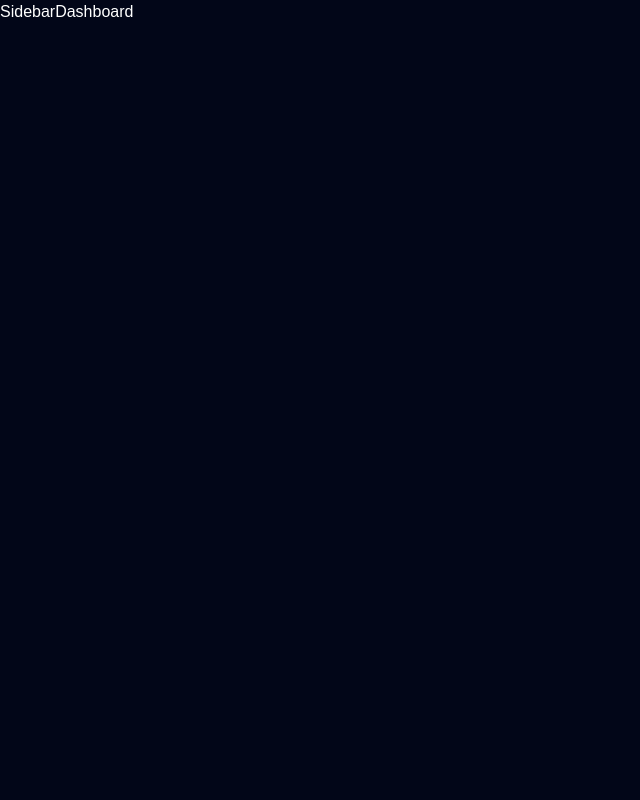
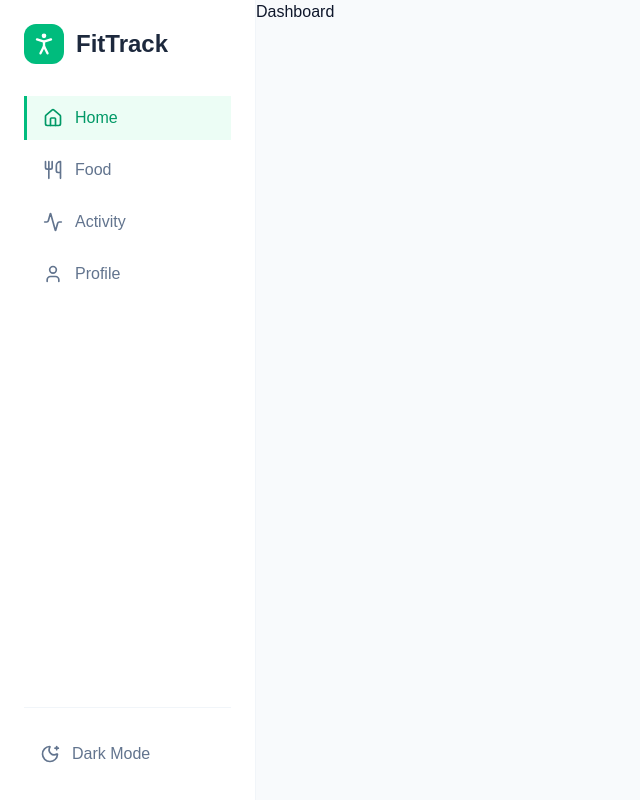
Before and after one commit to Rehana001/Fitness-Tracker, a React (Vite) app in the folder client/: page / in a window 1280 px wide. Both pictures are taken after typing "name@example.com", "Sample123" into the empty fields and a click on the button "Login". Shown: the whole page, without its empty margins (0-640 px from the left). Built offline with nearby package versions, Linux system fonts and the light colour scheme; a web font is replaced by a local one.

Commit message:
Sidebar code completed with dark and light theme inclusive

```diff
--- a/client/src/components/Loading.tsx
+++ b/client/src/components/Loading.tsx
@@ -2,7 +2,7 @@
 
 const Loading = () => {
   return (
-    <div className ="flex h-screen items-center justify-center bg-gray-50 dark:bg-gray">
+    <div className ="flex h-screen items-center justify-center bg-gray-50 dark:bg-slate-950">
         <Loader2Icon className = "h-8 w-8 animate-spin text-green-500"/>
     </div>
   )
--- a/client/src/components/Sidebar.tsx
+++ b/client/src/components/Sidebar.tsx
@@ -1,8 +1,50 @@
+import { ActivityIcon, HomeIcon, MoonStarIcon, PersonStandingIcon, SunIcon, UserIcon, UtensilsIcon } from "lucide-react"
+import { useTheme } from "../context/ThemeContext"
+import { NavLink } from "react-router-dom"
 
 
 const Sidebar = () => {
+
+  const navItems = [
+    {path:'/', label: 'Home', Icon: HomeIcon},
+    {path:'/food', label: 'Food', Icon: UtensilsIcon},
+    {path:'/activity', label: 'Activity', Icon: ActivityIcon},
+    {path:'/profile', label: 'Profile', Icon: UserIcon},
+
+  ]
+
+  const {theme, toggleTheme} = useTheme()
+
   return (
-    <div>Sidebar</div>
+    <nav className= "hidden lg:flex flex-col w-64 bg-white dark:bg-slate-900 border-r border-slate-100 dark:border-slate-800 p-6 transition-colors duration-200">
+      <div className= "flex items-center gap-3 mb-8">
+        <div className="size-10 rounded-xl bg-emerald-500 flex items-center justify-center">
+          <PersonStandingIcon className= "size-7 text-white"/></div>
+        <h1 className= "text-2xl font-bold text-slate-800 dark:text-white">FitTrack</h1>
+      </div>
+
+      <div className= "flex flex-col gap-2">
+        {navItems.map((item)=>(
+          <NavLink key={item.path} to={item.path}
+          className={({isActive}) => `flex items-center gap-3 px-4 py-2.5 border-l-3 transition-all duration-200
+           ${isActive ? 'bg-emerald-50 dark:bg-emerald-900/30 text-emerald-600 dark:text-emerald-400 border-emerald-500 font-medium' :
+            'text-slate-500 dark:text-slate-400 hover:bg-slate-50 dark:hover:bg-slate-800 hover:text-slate-700 dark:hover:text-slate-200 border-transparent'
+           }`}>
+            <item.Icon className='size-5'/>
+            <span className="text-base">{item.label}</span>
+          </NavLink>
+        ))}
+      </div>
+
+      <div className="mt-auto pt-6 border-t border-slate-100 dark:border-slate-800">
+        <button
+        onClick={toggleTheme}
+         className= "flex items-center gap-3 px-4 py-2.5 w-full text-slate-500 dark:text-slate-400 hover:bg-slate-50 dark:hover:bg-slate-800 hover:text-slate-700 dark:hover:text-slate-200 rounded-lg transition-colors duration-200 cursor-pointer">
+          {theme === 'light' ? <MoonStarIcon className='size-5'/> : <SunIcon className='size-5'/>}
+          <span className="text-base">{theme === 'light' ? 'Dark Mode' : 'Light Mode'}</span>
+        </button>
+      </div>
+    </nav>
   )
 }
 
--- a/client/src/context/ThemeContext.tsx
+++ b/client/src/context/ThemeContext.tsx
@@ -2,7 +2,7 @@
 
 
 interface ThemeContextType {
-    theme:String;
+    theme: 'light' | 'dark';
     toggleTheme : () => void;
 }
 
@@ -11,9 +11,10 @@
 export function ThemeProvider({children}: {children: React.ReactNode}){
 
 
-    const [theme, setTheme] = useState(()=>localStorage.getItem('theme') ||
-     (window.matchMedia("(prefers-color-scheme: dark)")
-    .matches ? "dark" : "light"));
+    const [theme, setTheme] = useState<'light' | 'dark'>(() => {
+        const savedTheme = localStorage.getItem('theme');
+        return savedTheme === 'dark' || savedTheme === 'light' ? savedTheme : 'light';
+    });
 
     //Update theme when state changes
     useEffect(()=>{
--- a/client/src/index.css
+++ b/client/src/index.css
@@ -7,7 +7,7 @@
 }
 
 body {
-  @apply min-h-screen bg-slate-950 text-white;
+  @apply min-h-screen bg-white text-slate-900 dark:bg-slate-950 dark:text-white transition-colors duration-200;
 }
 
 
@@ -21,7 +21,7 @@
 }
 
 .layout-container {
-  @apply min-h-screen lg:max-h-screen lg:flex bg-slate-950 text-white transition-colors duration-200;
+  @apply min-h-screen lg:max-h-screen lg:flex bg-slate-50 text-slate-900 dark:bg-slate-950 dark:text-white transition-colors duration-200;
 }
 
 .page-content-grid {
@@ -30,7 +30,7 @@
 
 /* Login Page */
 .login-page-container {
-  @apply flex items-center justify-center w-full h-screen px-4 bg-slate-950 transition-colors duration-200;
+  @apply flex items-center justify-center w-full h-screen px-4 bg-slate-50 dark:bg-slate-950 text-slate-900 dark:text-white transition-colors duration-200;
 }
 
 .login-form {
@@ -38,7 +38,7 @@
 }
 
 .login-input {
-  @apply w-full rounded-md border border-slate-700 bg-slate-900 py-4 pl-12 pr-4 text-white placeholder-slate-400 outline-none transition-all duration-200 focus:border-slate-500 focus:ring-2 focus:ring-slate-700;
+  @apply w-full rounded-md border border-slate-300 dark:border-slate-700 bg-white dark:bg-slate-900 py-4 pl-12 pr-4 text-slate-900 dark:text-white placeholder-slate-400 outline-none transition-all duration-200 focus:border-emerald-500 focus:ring-2 focus:ring-emerald-200 dark:focus:border-slate-500 dark:focus:ring-slate-700;
 }
 
 .login-button {
@@ -79,7 +79,7 @@
 
 /* Onboarding Page */
 .onboarding-container {
-  @apply min-h-screen bg-linear-to-b from-slate-900 to-slate-950 flex flex-col transition-colors duration-200;
+  @apply min-h-screen bg-linear-to-b from-white to-slate-50 dark:from-slate-900 dark:to-slate-950 flex flex-col text-slate-900 dark:text-white transition-colors duration-200;
 }
 
 .onboarding-wrapper {
--- a/client/src/pages/Login.tsx
+++ b/client/src/pages/Login.tsx
@@ -36,13 +36,13 @@
   return (
     <>
     <Toaster/>
-    <main className="login-page-container bg-slate-950">
+    <main className="login-page-container">
       <form onSubmit={handleSubmit} className="login-form">
-        <h2 className="text-3xl font-medium text-white">
+        <h2 className="text-3xl font-medium text-slate-900 dark:text-white">
           {state === 'login' ? "Sign In" : "Sign Up"}
         </h2>
 
-        <p className="mt-2 text-sm text-gray-400">
+        <p className="mt-2 text-sm text-slate-600 dark:text-gray-400">
           {state === 'login'
             ? 'Please enter email and password to access.'
             : 'Please enter your details to create an account.'}
@@ -50,7 +50,7 @@
 
         {state !== 'login' && (
           <div className="mt-4">
-            <label className="text-sm font-medium text-slate-300">
+            <label className="text-sm font-medium text-slate-700 dark:text-slate-300">
               Username
             </label>
 
@@ -68,7 +68,7 @@
 
           {/*Email */}
            <div className="mt-4">
-            <label className="text-sm font-medium text-slate-300">
+            <label className="text-sm font-medium text-slate-700 dark:text-slate-300">
               Email
             </label>
 
@@ -85,7 +85,7 @@
 
         {/*Password */}
           <div className="mt-4">
-            <label className="text-sm font-medium text-slate-300">
+            <label className="text-sm font-medium text-slate-700 dark:text-slate-300">
               Password
             </label>
 
--- a/client/src/pages/Onboarding.tsx
+++ b/client/src/pages/Onboarding.tsx
@@ -63,9 +63,9 @@
             <div className="w-10 h-10 rounded-xl bg-emerald-500 flex items-center justify-center">
               <PersonStanding className="w-6 h-6 text-white" />
             </div>
-            <h1 className="text-2xl font-bold text-white">FitTrack</h1>
+            <h1 className="text-2xl font-bold text-slate-800 dark:text-white">FitTrack</h1>
           </div>
-          <p className="text-slate-400 mt-4">Let's Personalize your experience!</p>
+          <p className="text-slate-600 dark:text-slate-400 mt-4">Let's Personalize your experience!</p>
         </div>
 
         {/*Progress indicator */}
@@ -76,7 +76,7 @@
                 "bg-slate-200 dark:bg-slate-800"}`} />
             ))}
           </div>
-          <p className="text-sm text-slate-400 mt-3 ">Step {step} of {totalSteps}</p>
+          <p className="text-sm text-slate-600 dark:text-slate-400 mt-3 ">Step {step} of {totalSteps}</p>
         </div>
 
         {/*Form content*/}
@@ -180,7 +180,7 @@
 
               {/*Daily Targets */}
               <div className = "space-y-8 max-w-lg">
-                <h3 className = "text-md font-medium text-white mb-4">
+                <h3 className = "text-md font-medium text-slate-900 dark:text-white mb-4">
                   Daily Targets</h3>
                   <div className="space-y-6">
 
```
